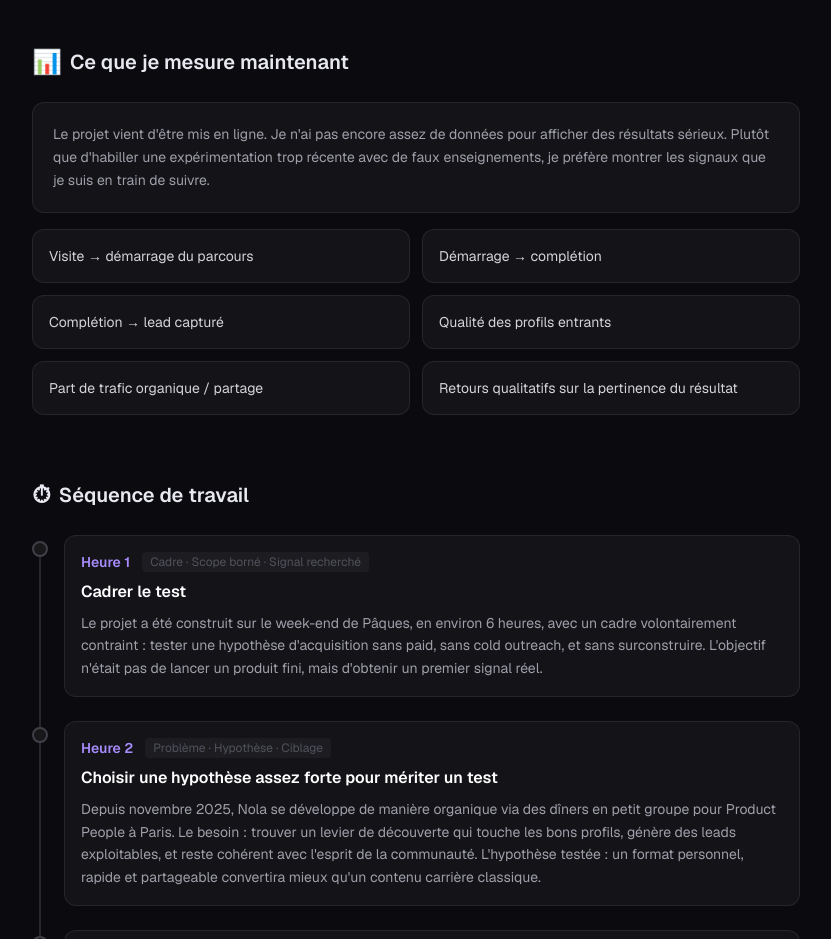
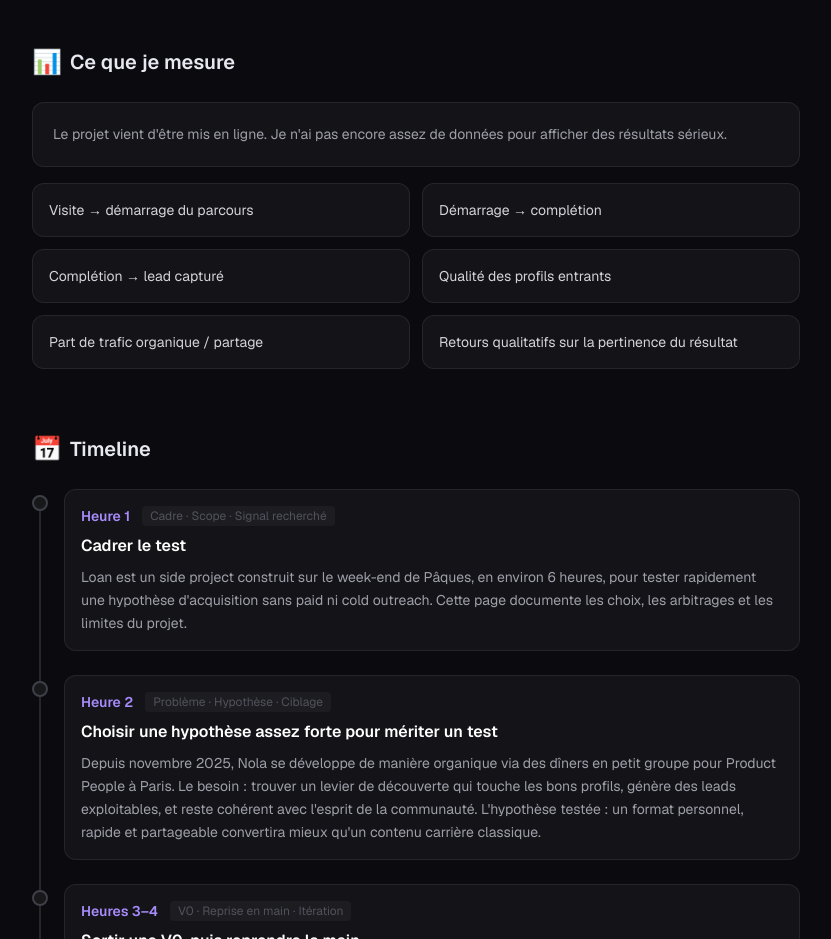
Before and after one commit to cheznola/loan, a Next.js app: page /making-of in a window 1280 px wide. Shown: the part 593-1532 px from the top of the page, without its empty margins (224-1055 px from the left). Built offline with nearby package versions, Linux system fonts and the light colour scheme.

Commit message:
Update page.tsx

```diff
--- a/app/making-of/page.tsx
+++ b/app/making-of/page.tsx
@@ -11,8 +11,8 @@ const TIMELINE = [
     step: "Heure 1",
     title: "Cadrer le test",
     description:
-      "Le projet a été construit sur le week-end de Pâques, en environ 6 heures, avec un cadre volontairement contraint : tester une hypothèse d'acquisition sans paid, sans cold outreach, et sans surconstruire. L'objectif n'était pas de lancer un produit fini, mais d'obtenir un premier signal réel.",
-    highlight: "Cadre · Scope borné · Signal recherché",
+      "Loan est un side project construit sur le week-end de Pâques, en environ 6 heures, pour tester rapidement une hypothèse d'acquisition sans paid ni cold outreach. Cette page documente les choix, les arbitrages et les limites du projet.",
+    highlight: "Cadre · Scope · Signal recherché",
   },
   {
     step: "Heure 2",
@@ -25,8 +25,8 @@ const TIMELINE = [
     step: "Heures 3–4",
     title: "Sortir une V0, puis reprendre la main",
     description:
-      "J'ai utilisé NanoCorp.so pour sortir une première V0 rapidement et valider le concept sans partir de zéro. Ensuite, j'ai récupéré le code pour l'itérer moi-même avec Claude Code, Dispatch, plusieurs workers et mon propre agent. L'intérêt n'était pas de montrer un setup d'agents sophistiqué, mais de passer d'un prototype généré à une base plus propre, plus contrôlée et plus alignée avec l'intention produit.",
-    highlight: "V0 rapide · Reprise en main · Itération",
+      "J'ai utilisé NanoCorp.so pour sortir une première V0 rapidement. J'ai ensuite repris le code pour l'itérer avec Claude Code, Dispatch, plusieurs workers et mon propre agent, afin de passer d'un prototype généré à une base plus propre et plus alignée avec le use case réel.",
+    highlight: "V0 · Reprise en main · Itération",
   },
   {
     step: "Heure 5",
@@ -69,14 +69,9 @@ const DECISIONS = [
       "Loan a été construit sur un temps très limité : un week-end de Pâques, environ 6 heures, avec du café, beaucoup de chocolat, et un scope volontairement borné. Le but n'était pas de maximiser ce que je pouvais construire, mais de tester vite une hypothèse d'acquisition sans dériver vers un side project infini.",
   },
   {
-    title: "Utiliser l'IA comme accélérateur, pas comme preuve",
+    title: "Reprendre la main après la V0",
     description:
-      "Ce projet m'a permis de continuer à expérimenter avec Claude Code, de tester Dispatch, et d'utiliser plusieurs workers ainsi que mon propre agent pour itérer plus vite. Mais la valeur du projet n'est pas dans le nombre d'outils utilisés : elle est dans ce que je fais du temps gagné. Ici, ce temps a servi à arbitrer, nettoyer, simplifier et confronter la V0 au réel.",
-  },
-  {
-    title: "Reprendre le contrôle après la V0",
-    description:
-      "Dire que la première version a été sortie via NanoCorp.so ne me pose pas de problème, tant que la lecture reste juste : NanoCorp m'a aidé à générer une base rapidement, puis j'ai récupéré le code pour en faire quelque chose de plus propre, plus cohérent, et plus maîtrisé. L'intérêt n'est pas d'avoir une V0 en quelques minutes ; l'intérêt est ce qu'on choisit de garder, corriger ou jeter ensuite.",
+      "NanoCorp.so m’a permis de sortir une première base rapidement. J’ai ensuite repris le code pour l’itérer, le simplifier et l’aligner avec l’intention produit. L’intérêt n’était pas la vitesse seule, mais ce qu’elle rend possible ensuite : choisir quoi garder, quoi corriger, et quoi enlever.",
   },
   {
     title: "Choisir ses batailles avec l'IA générative",
@@ -108,17 +103,28 @@ const STACK_SECTIONS = [
     items: [
       { label: "Framework", value: "Next.js 14 (App Router, Server Components)" },
       { label: "Déploiement", value: "Vercel (CI/CD depuis GitHub)" },
-      { label: "Base de données", value: "Airtable (leads) - PostgreSQL retiré" },
+      { label: "Lead capture", value: "Airtable" },
     ],
   },
-  {
-    title: "Prototypage & itération",
-    items: [
-      { label: "V0", value: "NanoCorp.so - génération rapide d'une première base" },
-      { label: "Itération", value: "Claude Code + Dispatch + workers + agent personnel" },
-      { label: "Méthode", value: "Prompting itératif, context engineering, validation humaine systématique" },
-    ],
-  },
+ {
+  title: "Prototypage & itération",
+  items: [
+    {
+      label: "Méthode",
+      value:
+        "Boucle d’itération assistée par agents : génération rapide d’une base (NanoCorp), reprise avec Claude Code, workers pour analyser / modifier / tester, feedback loop courte sur des cas réels, arbitrages produits conservés côté humain",
+    },
+    {
+      label: "V0",
+      value: "NanoCorp.so + Claude 4.5 Opus (Anthropic)",
+    },
+    {
+      label: "Itération",
+      value:
+        "Claude Code + Dispatch + workers",
+    },
+  ],
+},
   {
     title: "Choix produit sur l'IA",
     items: [
@@ -200,14 +206,13 @@ export default function MakingOfPage() {
         {/* Ce que je mesure maintenant */}
         <section className="mb-16">
           <h2 className="text-xl font-semibold mb-6 flex items-center gap-2">
-            <span className="text-2xl">📊</span> Ce que je mesure maintenant
+            <span className="text-2xl">📊</span> Ce que je mesure
           </h2>
 
           <div className="p-5 rounded-xl bg-[var(--card-bg)] border border-[var(--card-border)] mb-4">
             <p className="text-zinc-400 text-sm leading-relaxed">
               Le projet vient d'être mis en ligne. Je n'ai pas encore assez de données pour afficher
-              des résultats sérieux. Plutôt que d'habiller une expérimentation trop récente avec de faux
-              enseignements, je préfère montrer les signaux que je suis en train de suivre.
+              des résultats sérieux.
             </p>
           </div>
 
@@ -226,7 +231,7 @@ export default function MakingOfPage() {
         {/* Timeline */}
         <section className="mb-16">
           <h2 className="text-xl font-semibold mb-6 flex items-center gap-2">
-            <span className="text-2xl">⏱</span> Séquence de travail
+            <span className="text-2xl">📅</span> Timeline
           </h2>
 
           <div className="relative">
```
